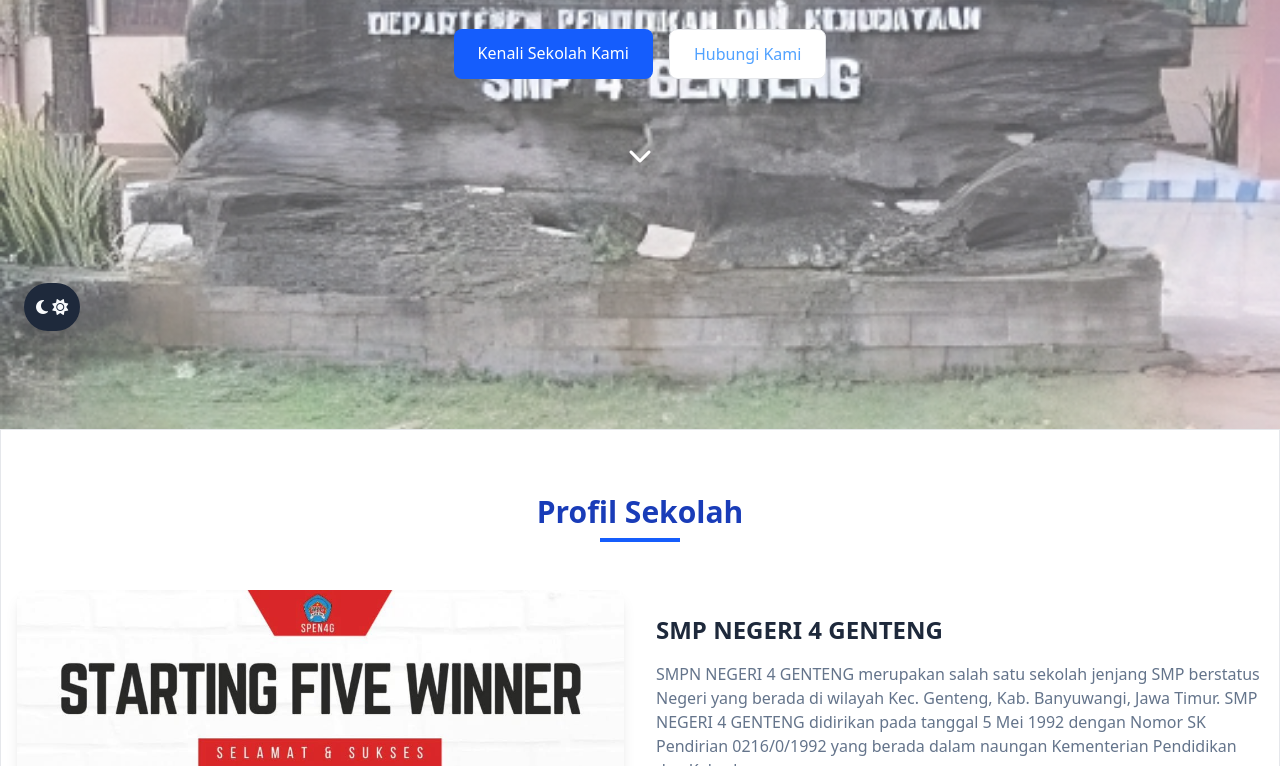
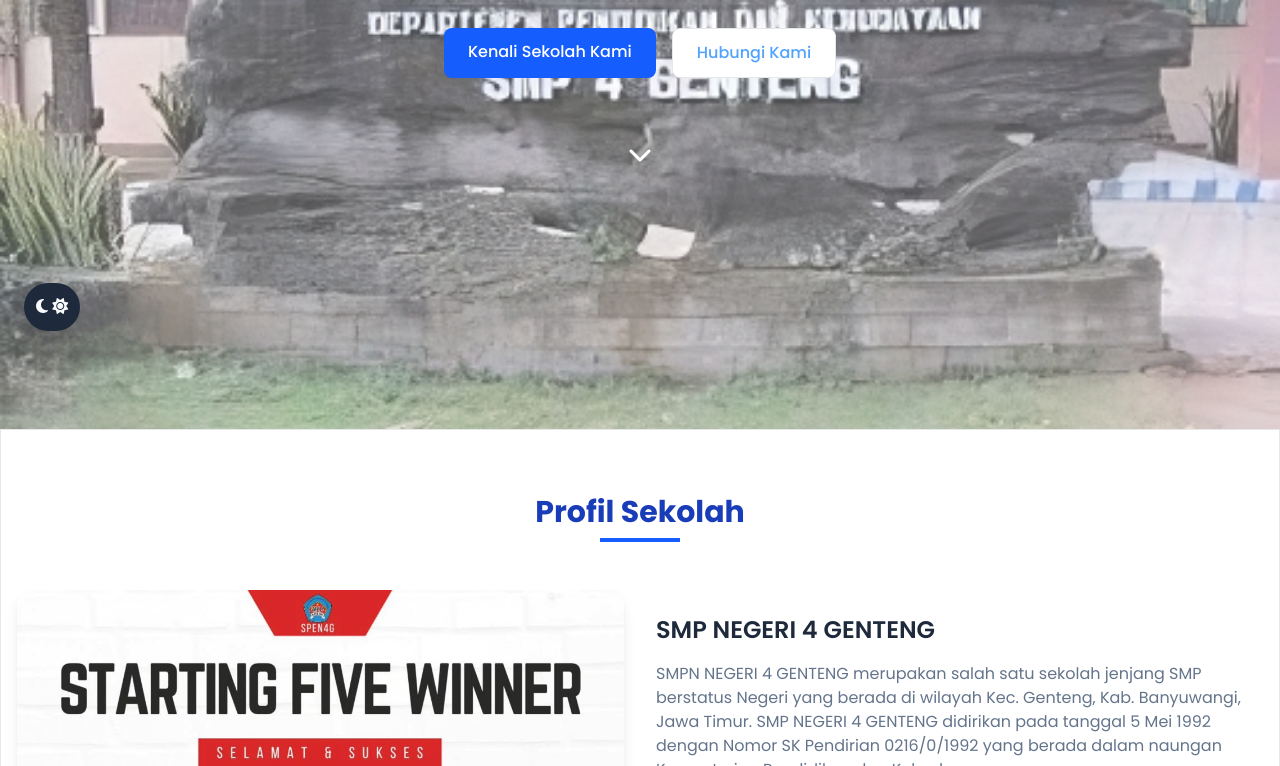
Before and after one commit to AryaaaRpl/Testing-Build-Tailwind-CSS, a website: page web-smp.html in a window 1280 px wide. Shown: the part 445-1211 px from the top of the page. Drawn offline with Linux system fonts and the light colour scheme.

Commit message:
change font

```diff
--- a/web-smp.html
+++ b/web-smp.html
@@ -7,6 +7,9 @@
     <link rel="stylesheet" href="src/output.css">
     <link rel="stylesheet" href="https://cdnjs.cloudflare.com/ajax/libs/font-awesome/6.4.0/css/all.min.css">
     <link rel="shortcut icon" href="img/favicon.ico" type="image/x-icon">
+    <link rel="preconnect" href="https://fonts.googleapis.com">
+<link rel="preconnect" href="https://fonts.gstatic.com" crossorigin>
+<link href="https://fonts.googleapis.com/css2?family=Poppins:ital,wght@0,100;0,200;0,300;0,400;0,500;0,600;0,700;0,800;0,900;1,100;1,200;1,300;1,400;1,500;1,600;1,700;1,800;1,900&display=swap" rel="stylesheet">
     <style>
     :root {
   --light-bg: #f8fafc;
@@ -119,6 +122,7 @@
 
 /* Enhanced Transitions */
 * {
+    font-family: "Poppins";
   transition: background-color 0.3s ease,
              color 0.3s ease,
              border-color 0.3s ease,
```
